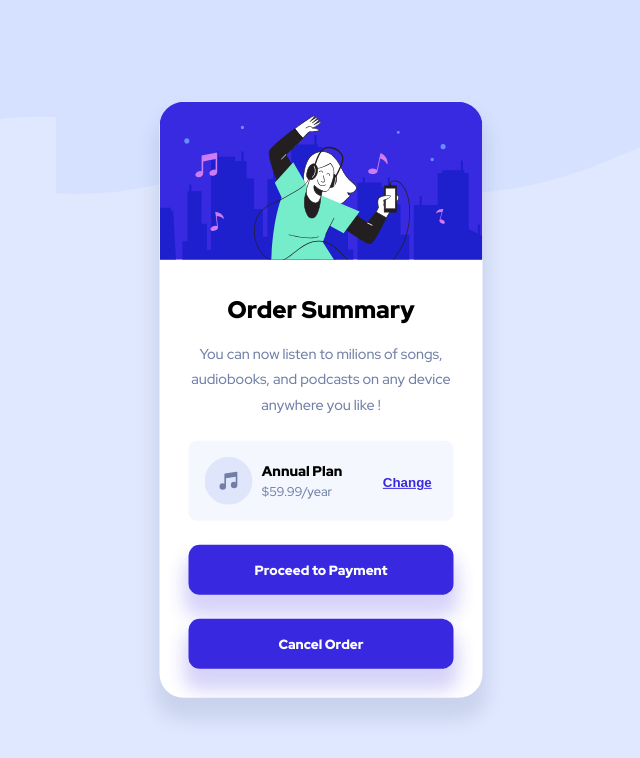
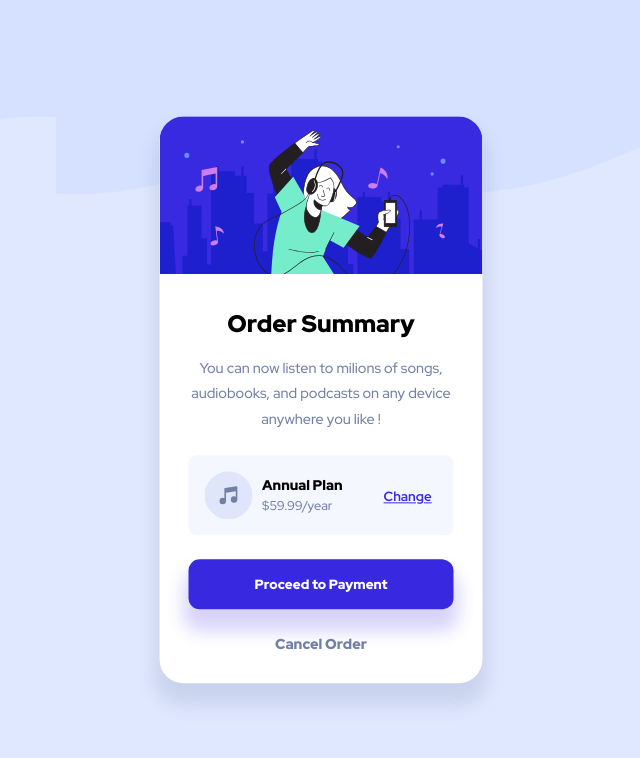
Before and after one commit to tonytangdev/fm-order-summary, a Next.js app: page / in a window 1280 px wide. Shown: the top 758 px of the page, without its empty margins (319-959 px from the left). Built offline with nearby package versions, Linux system fonts and the light colour scheme.

Commit message:
style buttons

```diff
--- a/components/Button.tsx
+++ b/components/Button.tsx
@@ -15,7 +15,7 @@ const Button: React.FunctionComponent<IButtonProps> = ({
     let buttonStyles = styles.button
 
     if (isSecondary) {
-        buttonStyles = styles.seconday
+        buttonStyles = styles.secondary
     } else if (isLink) {
         buttonStyles = styles.link
     }
--- a/components/Card.tsx
+++ b/components/Card.tsx
@@ -27,8 +27,8 @@ const Card: React.FunctionComponent<ICardProps> = (props) => {
                 <div className={styles.containerItems}>
                     <Button title="Proceed to Payment" />
                 </div>
-                <div>
-                    <Button title="Cancel Order" />
+                <div className={styles.cancelBtnContainer}>
+                    <Button title="Cancel Order" isSecondary />
                 </div>
             </div>
 
--- a/styles/Button.module.css
+++ b/styles/Button.module.css
@@ -6,11 +6,26 @@
     padding: 1rem;
     border: none;
     border-radius: 0.7rem;
-    font-family: 'Red Hat Display', -apple-system, BlinkMacSystemFont, Segoe UI, Roboto, Oxygen,
-    Ubuntu, Cantarell, Fira Sans, Droid Sans, Helvetica Neue, sans-serif;
+
     box-shadow: 0px 17px 17px 5px hsla(245, 75%, 52%,0.2);
     -webkit-box-shadow: 0px 17px 17px 5px hsla(245, 75%, 52%,0.2);
     -moz-box-shadow: 0px 17px 17px 5px hsla(245, 75%, 52%,0.2);
+}
+
+.button:hover {
+    opacity: 0.5;
+}
+
+.secondary {
+    background-color: transparent;
+    border: none;
+    font-weight: 900;
+    color: hsl(224, 23%, 55%);
+    font-size: 0.9rem;
+}
+
+.secondary:hover {
+    color: hsl(0, 0%, 0%);
 }
 
 .link {
@@ -21,10 +36,16 @@
     font-weight: 700;
 }
 
+.link:hover {
+    opacity: 0.5;
+}
+
 .activeButton {
+    font-family: 'Red Hat Display', -apple-system, BlinkMacSystemFont, Segoe UI, Roboto, Oxygen,
+    Ubuntu, Cantarell, Fira Sans, Droid Sans, Helvetica Neue, sans-serif;
     cursor: pointer;
 }
 
 .activeButton:active {
-    opacity: 0.5;
+    opacity: 0.2;
 }
--- a/styles/Card.module.css
+++ b/styles/Card.module.css
@@ -31,3 +31,8 @@
 .containerItems {
     margin-bottom: 1.5rem;
 }
+
+.cancelBtnContainer {
+    display: flex;
+    justify-content: center;
+}
```
